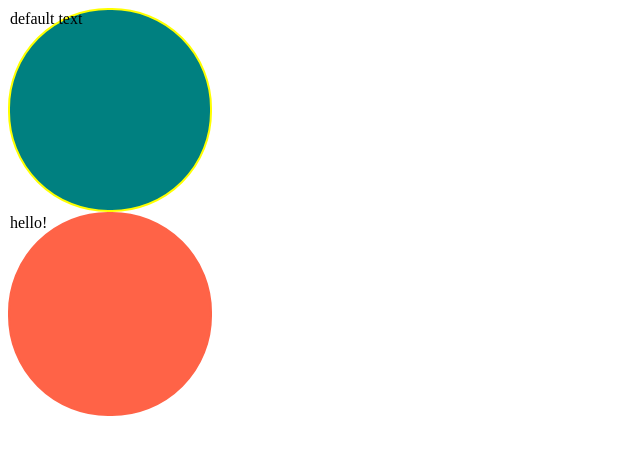
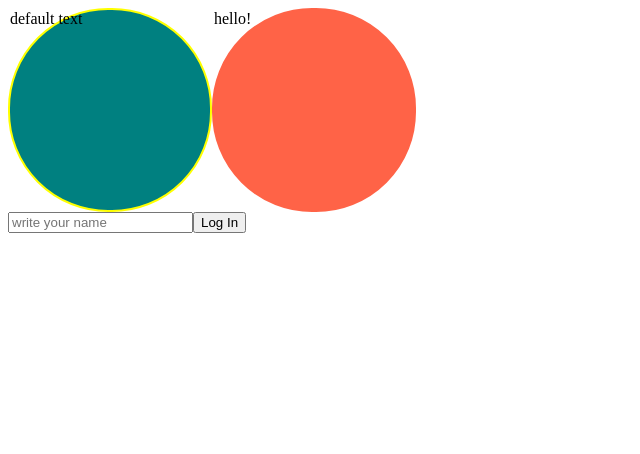
Before and after one commit to letminjae/React-Master-Class, a React (Create React App) app: page / in a window 1280 px wide. Shown: the top 454 px of the page, without its empty margins (0-640 px from the left). Built offline with nearby package versions, Linux system fonts and the light colour scheme.

Commit message:
ADD: How to use useState Hooks, Event, Styled-Components in Typescipt

```diff
--- a/src/App.tsx
+++ b/src/App.tsx
@@ -1,145 +1,48 @@
 import styled, { keyframes } from "styled-components";
-import React, {useState} from 'react';
+import React, { useState } from "react";
 import Circle from "./Circle";
 
 function App() {
+  const [value, setValue] = useState("");
+
+  const onChange = (event: React.FormEvent<HTMLInputElement>) => {
+    //ES6 문법, 여러개의 변수가져올때 유용, const value = event.currentTarget.value 와 같음
+    //currentTarget에 value 말고 id, tagName같은 요소도 넣고 싶으면 객체안에 넣으면 됨
+    const {
+      currentTarget : { value, id, tagName },
+    } = event;
+    setValue(value);
+  };
+
+  const onSubmit = (event: React.FormEvent<HTMLFormElement>) => {
+    event.preventDefault();
+    console.log("hello", value);
+  }
 
   return (
-    <div>
-      <Circle bgColor="teal" borderColor="yellow" />
-      <Circle text="hello!" bgColor="tomato" />
-    </div>
+    <Container>
+      <Father>
+        <Circle bgColor="teal" borderColor="yellow" />
+        <Circle text="hello!" bgColor="tomato" />
+      </Father>
 
-    // <Container>
-    //   <Father>
-    //     <Box bgColor="teal">
-    //       <Text>Hello</Text>
-    //     </Box>
-    //     <Circle bgColor="tomato" />
-    //   </Father>
-
-    //   <Btn>Log in</Btn>
-    //   {/* as => HTML 부분을 바꿔준다 */}
-    //   <Btn as="a" href="/">
-    //     Log in
-    //   </Btn>
-    //   <Input />
-
-    //   <AniBox>
-    //     <span>💛</span>
-    //   </AniBox>
-
-    //   <SelectAniBox>
-    //     <Emoji>💜</Emoji>
-    //   </SelectAniBox>
-
-    //   {/* <Btn>Mode Change!</Btn> */}
-    // </Container>
+      <div>
+        <form onSubmit={onSubmit}>
+          <input type="text" value={value || ""} onChange={onChange} placeholder="write your name" />
+          <button>Log In</button>
+        </form>
+      </div>
+    </Container>
   );
 }
 
 export default App;
 
-// const Container = styled.div`
-//   background-color: ${(props) => props.theme.backgroundColor};
-//   color: ${(props) => props.theme.color};
-// `;
+const Container = styled.div`
+  background-color: ${(props) => props.theme.bgColor};
+  color: ${(props) => props.theme.textColor};
+`;
 
-// const Father = styled.div`
-//   display: flex;
-// `;
-
-// const Box = styled.div`
-//   background-color: ${(props) => props.bgColor};
-//   width: 100px;
-//   height: 100px;
-// `;
-
-// // 애니매이션 사용시에는 keyframes 사용
-// const rotationAnimation = keyframes`
-//   from {
-//     transform : rotate(0deg);
-//     border-radius: 0px;
-//   }
-//   to {
-//     transform: rotate(360deg);
-//     border-radius: 100px;
-//   }
-// `;
-
-// const rotationSmooth = keyframes`
-//   0% {
-//     transform : rotate(0deg);
-//     border-radius: 0px;
-//   }
-//   50% {
-//     transform : rotate(360deg);
-//     border-radius: 100px;
-//   }
-//   100% {
-//     transform : rotate(0deg);
-//     border-radius: 0px;
-//   }
-// `;
-
-// const AniBox = styled.div`
-//   width: 200px;
-//   height: 200px;
-//   background-color: tomato;
-//   animation: ${rotationSmooth} 1s linear infinite;
-//   display: flex;
-//   justify-content: center;
-//   align-items: center;
-//   span {
-//     font-size: 36px;
-//     // & 표시는 span:hover, span:active와 같다
-//     &:hover {
-//       font-size: 60px;
-//     }
-//     &:active {
-//       opacity : 0;
-//     }
-//   }
-// `;
-
-// const Emoji = styled.span`
-//   font-size: 36px;
-// `;
-
-// const SelectAniBox = styled.div`
-//   width: 200px;
-//   height: 200px;
-//   background-color: tomato;
-//   animation: ${rotationSmooth} 1s linear infinite;
-//   display: flex;
-//   justify-content: center;
-//   align-items: center;
-//   // Styled-Component 자체를 selector로 지정할수 있다
-//   ${Emoji} {
-//     &:hover {
-//       font-size: 60px;
-//     }
-//     &:active {
-//       opacity : 0;
-//     }
-//   }
-// `;
-
-// const Circle = styled(Box)`
-//   border-radius: 50px;
-// `;
-
-// const Btn = styled.button`
-//   border: 0;
-//   background-color: tomato;
-//   border-radius: 15px;
-//   color: ${(props) => props.theme.color};
-// `;
-
-// const Text = styled.span`
-// `;
-
-// // 중복된 컴포넌트를 써야되는데 속성값을 다적지말고 attrs를 사용하자!
-// const Input = styled.input.attrs({ required: true, maxLength: 10 })`
-//   background-color: tomato;
-// `;
+const Father = styled.div`
+  display: flex;
+`;
--- a/src/Circle.tsx
+++ b/src/Circle.tsx
@@ -1,7 +1,10 @@
-import React from "react";
+import React, { useState } from "react";
 import styled from "styled-components";
 
 function Circle( {bgColor, borderColor, text="default text"} : CircleProps) {
+  //useState Type 설정은 <> 붙여준다
+  const [counter, setCounter] = useState<number|string>(1);
+
   return (
   <Container bgColor={bgColor} borderColor={borderColor ?? bgColor}>
     {text}
--- a/src/index.tsx
+++ b/src/index.tsx
@@ -2,16 +2,7 @@ import React from "react";
 import ReactDOM from "react-dom/client";
 import App from "./App";
 import { ThemeProvider } from "styled-components";
-
-const darkTheme = {
-  color: "whitesmoke",
-  backgroundColor: "#111",
-}
-
-const lightTheme = {
-  color: "#111",
-  backgroundColor: "whitesmoke",
-}
+import { lightTheme } from "./theme";
 
 const root = ReactDOM.createRoot(document.getElementById("root") as HTMLElement);
 root.render(
--- /dev/null
+++ b/src/theme.ts
@@ -0,0 +1,11 @@
+import { DefaultTheme } from 'styled-components';
+
+export const lightTheme: DefaultTheme = {
+    bgColor: "white",
+    textColor: "black",
+}
+
+export const darkTheme: DefaultTheme = {
+    bgColor: "black",
+    textColor: "white",
+}
```
Also changed, not shown: src/style.d.ts (added, +9 -0 lines), 1 other file (tests, documents, lock files or other folders).
